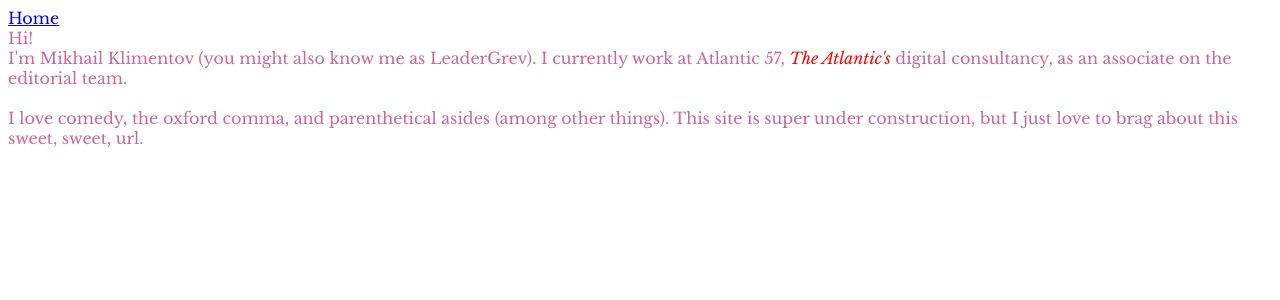
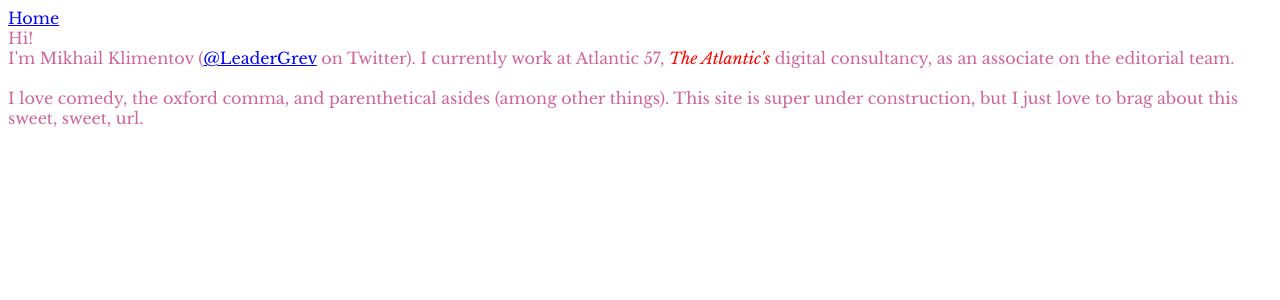
Before and after one commit to MikhailKlimentov/MikhailKlimentov.github.io, a Jekyll site: the page built from index.html, in a window 1280 px wide. Shown: the top 300 px of the page. Built offline with Jekyll 4.4.1, drawn with Linux system fonts in a browser that asks for light colours.

Commit message:
hyperlink to twitter

```diff
--- a/index.html
+++ b/index.html
@@ -5,6 +5,6 @@ title: Home
 
 Hi!
 <br/>
-I'm Mikhail Klimentov (you might also know me as LeaderGrev). I currently work at Atlantic 57, <i>The Atlantic's</i> digital consultancy, as an associate on the editorial team.
+I'm Mikhail Klimentov (<a href="www.twitter.com/LeaderGrev">@LeaderGrev</a> on Twitter). I currently work at Atlantic 57, <i>The Atlantic's</i> digital consultancy, as an associate on the editorial team.
 <br/><br/>
 I love comedy, the oxford comma, and parenthetical asides (among other things). This site is super under construction, but I just love to brag about this sweet, sweet, url.
```
